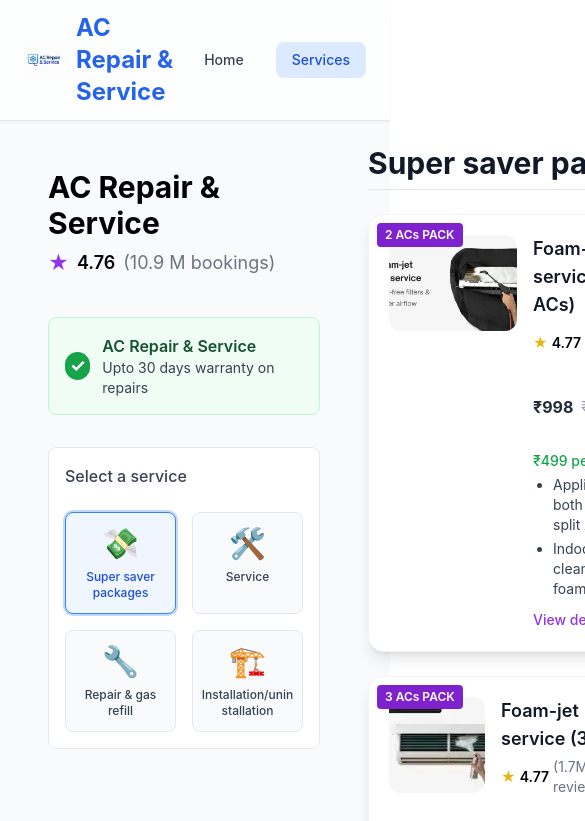
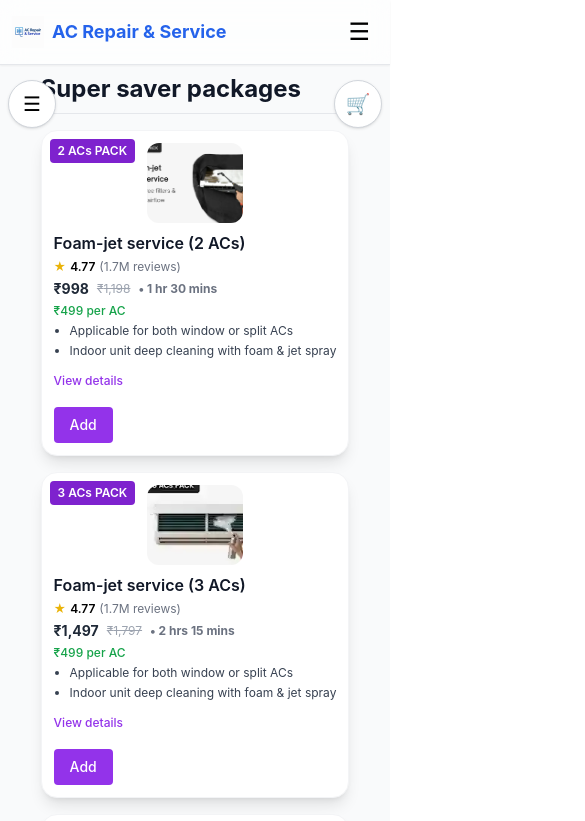
Before and after one commit to nitish35472/demoProject, a React (Create React App) app: page /services in a window 390 px wide. Shown: the top 821 px of the page, 585 px wide, since content can reach past the window. Built offline with nearby package versions, Linux system fonts and the light colour scheme; the HTML template or start-up script is replaced by a standard one.

Commit message:
mobile view

```diff
--- a/src/ServicesPage.js
+++ b/src/ServicesPage.js
@@ -12,7 +12,7 @@ const categories = [
 function ServiceCard({ service, onAdd, onClick, cartQty }) {
     return (
         <div
-            className="bg-white rounded-2xl shadow-lg hover:shadow-xl transition duration-300 p-5 mb-6 relative cursor-pointer border border-gray-100 hover:border-purple-500"
+            className="bg-white rounded-2xl shadow-lg hover:shadow-xl transition duration-300 p-3 sm:p-5 mb-4 sm:mb-6 relative cursor-pointer border border-gray-100 hover:border-purple-500"
             onClick={() => onClick(service)}
         >
             {service.badge && (
@@ -20,37 +20,37 @@ function ServiceCard({ service, onAdd, onClick, cartQty }) {
                     {service.badge}
                 </div>
             )}
-            <div className="flex gap-4">
+            <div className="flex flex-col xs:flex-row gap-2 sm:gap-4">
                 <img
                     src={service.image}
                     alt={service.title}
-                    className="w-32 h-24 object-cover rounded-xl"
+                    className="w-24 h-20 sm:w-32 sm:h-24 object-cover rounded-xl mx-auto xs:mx-0"
                 />
                 <div className="flex-1">
-                    <div className="font-semibold text-lg text-gray-900 mb-1">{service.title}</div>
-                    <div className="flex items-center text-sm mb-1">
+                    <div className="font-semibold text-base sm:text-lg text-gray-900 mb-1">{service.title}</div>
+                    <div className="flex items-center text-xs sm:text-sm mb-1">
                         <span className="text-yellow-500 mr-1">★</span>
                         <span className="font-semibold mr-1">{service.rating}</span>
                         <span className="text-gray-500">({service.reviews} reviews)</span>
                     </div>
-                    <div className="flex items-center text-base font-bold text-gray-800 mb-1">
+                    <div className="flex flex-wrap items-center text-sm sm:text-base font-bold text-gray-800 mb-1">
                         ₹{service.price.toLocaleString()}
                         {service.originalPrice && (
-                            <span className="ml-2 line-through text-sm font-normal text-gray-400">
+                            <span className="ml-2 line-through text-xs sm:text-sm font-normal text-gray-400">
                                 ₹{service.originalPrice.toLocaleString()}
                             </span>
                         )}
                         {service.timeRequired && (
-                            <span className="ml-2 text-sm text-gray-500">• {service.timeRequired}</span>
+                            <span className="ml-2 text-xs sm:text-sm text-gray-500">• {service.timeRequired}</span>
                         )}
                     </div>
                     {service.perAcPrice && (
-                        <div className="text-green-600 text-sm font-medium">₹{service.perAcPrice} per AC</div>
+                        <div className="text-green-600 text-xs sm:text-sm font-medium">₹{service.perAcPrice} per AC</div>
                     )}
                     {service.highlight && (
-                        <div className="text-green-700 text-sm font-medium mt-1">{service.highlight}</div>
+                        <div className="text-green-700 text-xs sm:text-sm font-medium mt-1">{service.highlight}</div>
                     )}
-                    <ul className="list-disc pl-5 text-sm text-gray-700 mt-1 space-y-1">
+                    <ul className="list-disc pl-4 sm:pl-5 text-xs sm:text-sm text-gray-700 mt-1 space-y-1">
                         {service.details?.map((d, i) => (
                             <li key={i}>{d}</li>
                         ))}
@@ -58,7 +58,7 @@ function ServiceCard({ service, onAdd, onClick, cartQty }) {
                     <div className="mt-2">
                         <a
                             href="#"
-                            className="text-purple-600 text-sm font-medium hover:underline"
+                            className="text-purple-600 text-xs sm:text-sm font-medium hover:underline"
                             onClick={e => {
                                 e.preventDefault();
                                 e.stopPropagation();
@@ -69,11 +69,11 @@ function ServiceCard({ service, onAdd, onClick, cartQty }) {
                         </a>
                     </div>
                 </div>
-                <div className="ml-4 flex-shrink-0">
+                <div className="mt-2 xs:mt-0 xs:ml-2 flex flex-row xs:flex-col items-center xs:items-end flex-shrink-0 gap-2 xs:gap-0">
                     {cartQty > 0 ? (
-                        <div className="flex items-center gap-2">
+                        <div className="flex flex-row xs:flex-col items-center gap-1 xs:gap-2">
                             <button
-                                className="w-8 h-8 border border-purple-400 text-purple-700 rounded font-bold text-lg hover:bg-purple-50"
+                                className="w-8 h-8 xs:w-7 xs:h-7 border border-purple-400 text-purple-700 rounded font-bold text-base hover:bg-purple-50"
                                 onClick={e => {
                                     e.stopPropagation();
                                     onAdd(service, -1);
@@ -81,9 +81,9 @@ function ServiceCard({ service, onAdd, onClick, cartQty }) {
                             >
                                 -
                             </button>
-                            <span className="w-8 text-center font-semibold">{cartQty}</span>
+                            <span className="w-8 xs:w-7 text-center font-semibold text-base xs:text-sm">{cartQty}</span>
                             <button
-                                className="w-8 h-8 border border-purple-400 text-purple-400 rounded font-bold text-lg bg-gray-100 cursor-not-allowed"
+                                className="w-8 h-8 xs:w-7 xs:h-7 border border-purple-400 text-purple-400 rounded font-bold text-base bg-gray-100 cursor-not-allowed"
                                 disabled
                             >
                                 +
@@ -91,7 +91,7 @@ function ServiceCard({ service, onAdd, onClick, cartQty }) {
                         </div>
                     ) : (
                         <button
-                            className="px-4 py-2 bg-purple-600 text-white rounded hover:bg-purple-700 font-medium"
+                            className="px-4 py-2 xs:px-3 xs:py-1 bg-purple-600 text-white rounded hover:bg-purple-700 font-medium text-sm"
                             onClick={e => {
                                 e.stopPropagation();
                                 onAdd(service, 1);
@@ -160,6 +160,8 @@ function ServicesPage() {
     const [cart, setCart] = React.useState([]);
     const [selectedService, setSelectedService] = React.useState(null);
     const [selectedSidebarIdx, setSelectedSidebarIdx] = React.useState(0);
+    const [sidebarOpen, setSidebarOpen] = React.useState(false);
+    const [cartOpen, setCartOpen] = React.useState(false);
     const sectionRefs = React.useRef(categories.map(() => React.createRef()));
 
     React.useEffect(() => {
@@ -216,12 +218,42 @@ function ServicesPage() {
     };
 
     return (
-        <main className="flex gap-6 p-6 max-w-7xl mx-auto">
-            <Sidebar selected={selectedSidebarIdx} onSelect={handleSidebarSelect} />
-            <div className="flex-1 flex flex-col items-start">
+        <main className="flex flex-col md:flex-row gap-4 md:gap-6 p-2 sm:p-4 md:p-6 max-w-full md:max-w-7xl mx-auto relative pb-20 md:pb-0">
+            {/* Sidebar toggle for mobile */}
+            <button
+                className="md:hidden fixed top-20 left-2 z-40 bg-white border border-gray-300 rounded-full p-2 shadow w-12 h-12 flex items-center justify-center"
+                style={{ left: 'max(0.5rem, env(safe-area-inset-left))' }}
+                onClick={() => setSidebarOpen(true)}
+                aria-label="Open sidebar"
+            >
+                <span className="text-xl">☰</span>
+            </button>
+            {/* Cart toggle for mobile */}
+            <button
+                className="md:hidden fixed top-20 right-2 z-40 bg-white border border-gray-300 rounded-full p-2 shadow w-12 h-12 flex items-center justify-center"
+                style={{ right: 'max(0.5rem, env(safe-area-inset-right))' }}
+                onClick={() => setCartOpen(true)}
+                aria-label="Open cart"
+            >
+                <span className="text-xl">🛒</span>
+            </button>
+            {/* Sidebar (hidden on mobile, modal on mobile) */}
+            <div className="hidden md:block">
+                <Sidebar selected={selectedSidebarIdx} onSelect={handleSidebarSelect} />
+            </div>
+            {sidebarOpen && (
+                <div className="fixed inset-0 z-50 bg-black/40 flex md:hidden" onClick={() => setSidebarOpen(false)}>
+                    <div className="bg-white w-4/5 max-w-xs h-full shadow-lg p-2" onClick={e => e.stopPropagation()}>
+                        <button className="mb-4 text-gray-500" onClick={() => setSidebarOpen(false)}>&larr; Close</button>
+                        <Sidebar selected={selectedSidebarIdx} onSelect={idx => { handleSidebarSelect(idx); setSidebarOpen(false); }} />
+                    </div>
+                </div>
+            )}
+            {/* Main content */}
+            <div className="flex-1 flex flex-col items-start w-full">
                 {categories.map((cat, idx) => (
                     <section key={cat.key} ref={sectionRefs.current[idx]} className="w-full mb-10">
-                        <h2 className="text-3xl font-bold text-gray-900 mb-6 border-b pb-2">{cat.name}</h2>
+                        <h2 className="text-2xl sm:text-3xl font-bold text-gray-900 mb-4 sm:mb-6 border-b pb-2">{cat.name}</h2>
                         {selectedService && selectedService.category === cat.key ? (
                             <div className="bg-white p-6 rounded-xl shadow max-w-2xl w-full mx-auto">
                                 <button
@@ -270,7 +302,18 @@ function ServicesPage() {
                     </section>
                 ))}
             </div>
-            <CartSidebar cart={cart} onAdd={handleAdd} onViewCart={handleViewCart} />
+            {/* CartSidebar (hidden on mobile, modal on mobile) */}
+            <div className="hidden md:block">
+                <CartSidebar cart={cart} onAdd={handleAdd} onViewCart={handleViewCart} />
+            </div>
+            {cartOpen && (
+                <div className="fixed inset-0 z-50 bg-black/40 flex md:hidden" onClick={() => setCartOpen(false)}>
+                    <div className="bg-white w-4/5 max-w-xs h-full shadow-lg p-2 ml-auto" onClick={e => e.stopPropagation()}>
+                        <button className="mb-4 text-gray-500" onClick={() => setCartOpen(false)}>&larr; Close</button>
+                        <CartSidebar cart={cart} onAdd={handleAdd} onViewCart={handleViewCart} />
+                    </div>
+                </div>
+            )}
         </main>
     );
 }
--- a/src/components/Footer.js
+++ b/src/components/Footer.js
@@ -3,16 +3,16 @@ import { FaFacebookF, FaTwitter, FaInstagram } from 'react-icons/fa';
 
 function Footer() {
     return (
-        <footer className="relative bg-white/60 backdrop-blur border-t border-gray-200 mt-16">
-            <div className="max-w-7xl mx-auto px-6 py-12 grid grid-cols-1 md:grid-cols-3 gap-10">
+        <footer className="relative bg-white/60 backdrop-blur border-t border-gray-200 mt-8 sm:mt-16">
+            <div className="max-w-7xl mx-auto px-3 sm:px-6 py-6 sm:py-12 grid grid-cols-1 md:grid-cols-3 gap-6 sm:gap-10">
                 {/* Logo & Tagline */}
                 <div className="flex flex-col items-center md:items-start text-center md:text-left">
-                    <div className="flex items-center gap-3 mb-3">
-                        <img src="./images/logo.png" alt="AC Logo" className="w-10 h-10 object-contain" />
-                        <h2 className="text-xl font-extrabold text-blue-700">AC Repair & Service</h2>
+                    <div className="flex items-center gap-2 sm:gap-3 mb-2 sm:mb-3">
+                        <img src="./images/logo.png" alt="AC Logo" className="w-8 h-8 sm:w-10 sm:h-10 object-contain" />
+                        <h2 className="text-lg sm:text-xl font-extrabold text-blue-700">AC Repair & Service</h2>
                     </div>
-                    <p className="text-sm text-gray-600">Your trusted AC service partner across India.</p>
-                    <div className="flex gap-4 mt-4">
+                    <p className="text-xs sm:text-sm text-gray-600">Your trusted AC service partner across India.</p>
+                    <div className="flex gap-3 sm:gap-4 mt-3 sm:mt-4">
                         <a href="#" className="bg-blue-100 text-blue-700 hover:bg-blue-200 p-2 rounded-full shadow transition" aria-label="Facebook">
                             <FaFacebookF size={14} />
                         </a>
@@ -26,9 +26,9 @@ function Footer() {
                 </div>
 
                 {/* Quick Links */}
-                <div className="flex flex-col items-center md:items-start">
-                    <h3 className="text-lg font-semibold text-gray-700 mb-3">Quick Links</h3>
-                    <ul className="flex flex-col gap-2 text-sm text-gray-600">
+                <div className="flex flex-col items-center md:items-start mt-6 md:mt-0">
+                    <h3 className="text-base sm:text-lg font-semibold text-gray-700 mb-2 sm:mb-3">Quick Links</h3>
+                    <ul className="flex flex-col gap-1 sm:gap-2 text-xs sm:text-sm text-gray-600">
                         <li><a href="/services" className="hover:text-blue-700 transition">Services</a></li>
                         <li><a href="#" className="hover:text-blue-700 transition">About Us</a></li>
                         <li><a href="#" className="hover:text-blue-700 transition">Contact</a></li>
@@ -37,16 +37,16 @@ function Footer() {
                 </div>
 
                 {/* Contact Info */}
-                <div className="flex flex-col items-center md:items-end text-center md:text-right">
-                    <h3 className="text-lg font-semibold text-gray-700 mb-3">Get in Touch</h3>
-                    <p className="text-sm text-gray-600">📧 support@acrepairservice.com</p>
-                    <p className="text-sm text-gray-600">📞 +91 98765 43210</p>
-                    <p className="text-xs text-gray-400 mt-2">Available Mon–Sat: 9am – 8pm</p>
+                <div className="flex flex-col items-center md:items-end text-center md:text-right mt-6 md:mt-0">
+                    <h3 className="text-base sm:text-lg font-semibold text-gray-700 mb-2 sm:mb-3">Get in Touch</h3>
+                    <p className="text-xs sm:text-sm text-gray-600">📧 support@acrepairservice.com</p>
+                    <p className="text-xs sm:text-sm text-gray-600">📞 +91 98765 43210</p>
+                    <p className="text-xs text-gray-400 mt-1 sm:mt-2">Available Mon–Sat: 9am – 8pm</p>
                 </div>
             </div>
 
             {/* Bottom strip */}
-            <div className="text-center text-xs text-gray-500 py-4 border-t border-gray-100 bg-gradient-to-r from-blue-50 via-purple-50 to-blue-100">
+            <div className="text-center text-xs text-gray-500 py-3 sm:py-4 border-t border-gray-100 bg-gradient-to-r from-blue-50 via-purple-50 to-blue-100">
                 &copy; {new Date().getFullYear()} <strong>AC Repair & Service</strong> • Built with 💙 in India
             </div>
         </footer>
--- a/src/components/Header.js
+++ b/src/components/Header.js
@@ -2,30 +2,38 @@ import React from 'react';
 import { NavLink } from 'react-router-dom';
 
 function Header() {
+    const [navOpen, setNavOpen] = React.useState(false);
     return (
-        <header className="sticky top-0 z-50 backdrop-blur-md bg-white/70 shadow-sm border-b border-gray-200 px-6 py-3 flex justify-between items-center">
+        <header className="sticky top-0 z-50 backdrop-blur-md bg-white/70 shadow-sm border-b border-gray-200 px-3 sm:px-6 py-2 sm:py-3 flex flex-col sm:flex-row justify-between items-center">
             {/* Logo and Brand */}
-            <div className="flex items-center gap-3">
-                <img src="./images/logo.png" alt="AC Logo" className="w-10 h-10 object-contain" />
-                <span className="text-2xl font-bold text-blue-600">AC Repair & Service</span>
+            <div className="flex items-center gap-2 sm:gap-3 w-full sm:w-auto justify-between">
+                <div className="flex items-center gap-2 sm:gap-3">
+                    <img src="./images/logo.png" alt="AC Logo" className="w-8 h-8 sm:w-10 sm:h-10 object-contain" />
+                    <span className="text-lg sm:text-2xl font-bold text-blue-600">AC Repair & Service</span>
+                </div>
+                {/* Mobile nav toggle */}
+                <button className="sm:hidden p-2" onClick={() => setNavOpen(v => !v)} aria-label="Toggle navigation">
+                    <span className="text-2xl">☰</span>
+                </button>
             </div>
-
             {/* Navigation Tabs */}
-            <nav className="flex gap-4">
+            <nav className={`flex-col sm:flex-row flex gap-2 sm:gap-4 w-full sm:w-auto ${navOpen ? 'flex' : 'hidden'} sm:flex mt-2 sm:mt-0`}>
                 <NavLink
                     to="/"
                     className={({ isActive }) =>
-                        `px-4 py-2 rounded-lg text-sm font-medium transition ${isActive ? 'bg-blue-100 text-blue-700' : 'text-gray-700 hover:bg-gray-100'}`
+                        `px-3 sm:px-4 py-2 rounded-lg text-sm font-medium transition ${isActive ? 'bg-blue-100 text-blue-700' : 'text-gray-700 hover:bg-gray-100'}`
                     }
                     end
+                    onClick={() => setNavOpen(false)}
                 >
                     Home
                 </NavLink>
                 <NavLink
                     to="/services"
                     className={({ isActive }) =>
-                        `px-4 py-2 rounded-lg text-sm font-medium transition ${isActive ? 'bg-blue-100 text-blue-700' : 'text-gray-700 hover:bg-gray-100'}`
+                        `px-3 sm:px-4 py-2 rounded-lg text-sm font-medium transition ${isActive ? 'bg-blue-100 text-blue-700' : 'text-gray-700 hover:bg-gray-100'}`
                     }
+                    onClick={() => setNavOpen(false)}
                 >
                     Services
                 </NavLink>
--- a/src/components/Sidebar.js
+++ b/src/components/Sidebar.js
@@ -9,35 +9,35 @@ const categories = [
 
 function Sidebar({ selected, onSelect }) {
     return (
-        <aside className="w-80 min-w-[320px] sticky top-0 self-start h-fit bg-transparent flex flex-col gap-6 p-0">
+        <aside className="w-full md:w-80 min-w-0 md:min-w-[320px] sticky top-0 self-start h-fit bg-transparent flex flex-col gap-6 p-0">
             {/* Heading and rating */}
-            <div className="pt-6 pb-2 px-6">
-                <h1 className="text-3xl font-bold mb-2">AC Repair & Service</h1>
-                <div className="flex items-center gap-2 text-lg mb-2">
+            <div className="pt-4 pb-2 px-4 md:pt-6 md:pb-2 md:px-6">
+                <h1 className="text-xl md:text-3xl font-bold mb-2">AC Repair & Service</h1>
+                <div className="flex items-center gap-2 text-base md:text-lg mb-2">
                     <span className="text-purple-600 text-xl">★</span>
                     <span className="font-semibold">4.76</span>
                     <span className="text-gray-500">(10.9 M bookings)</span>
                 </div>
             </div>
             {/* UC Cover card */}
-            <div className="mx-6 mb-2 bg-green-50 border border-green-200 rounded-lg flex items-center p-4 gap-3">
+            <div className="mx-4 md:mx-6 mb-2 bg-green-50 border border-green-200 rounded-lg flex items-center p-3 md:p-4 gap-3">
                 <span className="bg-green-600 text-white rounded-full w-7 h-7 flex items-center justify-center text-lg font-bold">✓</span>
                 <div>
-                    <div className="font-semibold text-green-900 text-base">AC Repair & Service</div>
-                    <div className="text-gray-700 text-sm">Upto 30 days warranty on repairs</div>
+                    <div className="font-semibold text-green-900 text-sm md:text-base">AC Repair & Service</div>
+                    <div className="text-gray-700 text-xs md:text-sm">Upto 30 days warranty on repairs</div>
                 </div>
             </div>
             {/* Service categories */}
-            <div className="mx-6 bg-white border border-gray-200 rounded-lg p-4 flex flex-col gap-4">
-                <div className="font-medium text-gray-700 mb-2">Select a service</div>
-                <div className="grid grid-cols-2 gap-4">
+            <div className="mx-4 md:mx-6 bg-white border border-gray-200 rounded-lg p-3 md:p-4 flex flex-col gap-4">
+                <div className="font-medium text-gray-700 mb-2 text-sm md:text-base">Select a service</div>
+                <div className="grid grid-cols-2 md:grid-cols-2 gap-2 md:gap-4">
                     {categories.map((cat, idx) => (
                         <button
                             key={cat.name}
-                            className={`flex flex-col items-center gap-2 px-2 py-3 rounded-lg border transition font-medium text-center text-xs min-h-[56px] break-words w-full ${selected === idx ? 'bg-blue-50 border-blue-500 text-blue-700 ring-2 ring-blue-200' : 'bg-gray-50 border-gray-200 hover:bg-gray-100 text-gray-700'}`}
+                            className={`flex flex-col items-center gap-1 md:gap-2 px-1 md:px-2 py-2 md:py-3 rounded-lg border transition font-medium text-center text-xs min-h-[48px] md:min-h-[56px] break-words w-full ${selected === idx ? 'bg-blue-50 border-blue-500 text-blue-700 ring-2 ring-blue-200' : 'bg-gray-50 border-gray-200 hover:bg-gray-100 text-gray-700'}`}
                             onClick={() => onSelect(idx)}
                         >
-                            <span className="text-3xl">{cat.icon}</span>
+                            <span className="text-2xl md:text-3xl">{cat.icon}</span>
                             <span className="block w-full text-xs break-words text-center">{cat.name}</span>
                         </button>
                     ))}
```
Also changed, not shown: src/components/CartSidebar.js (+11 -11 lines).
